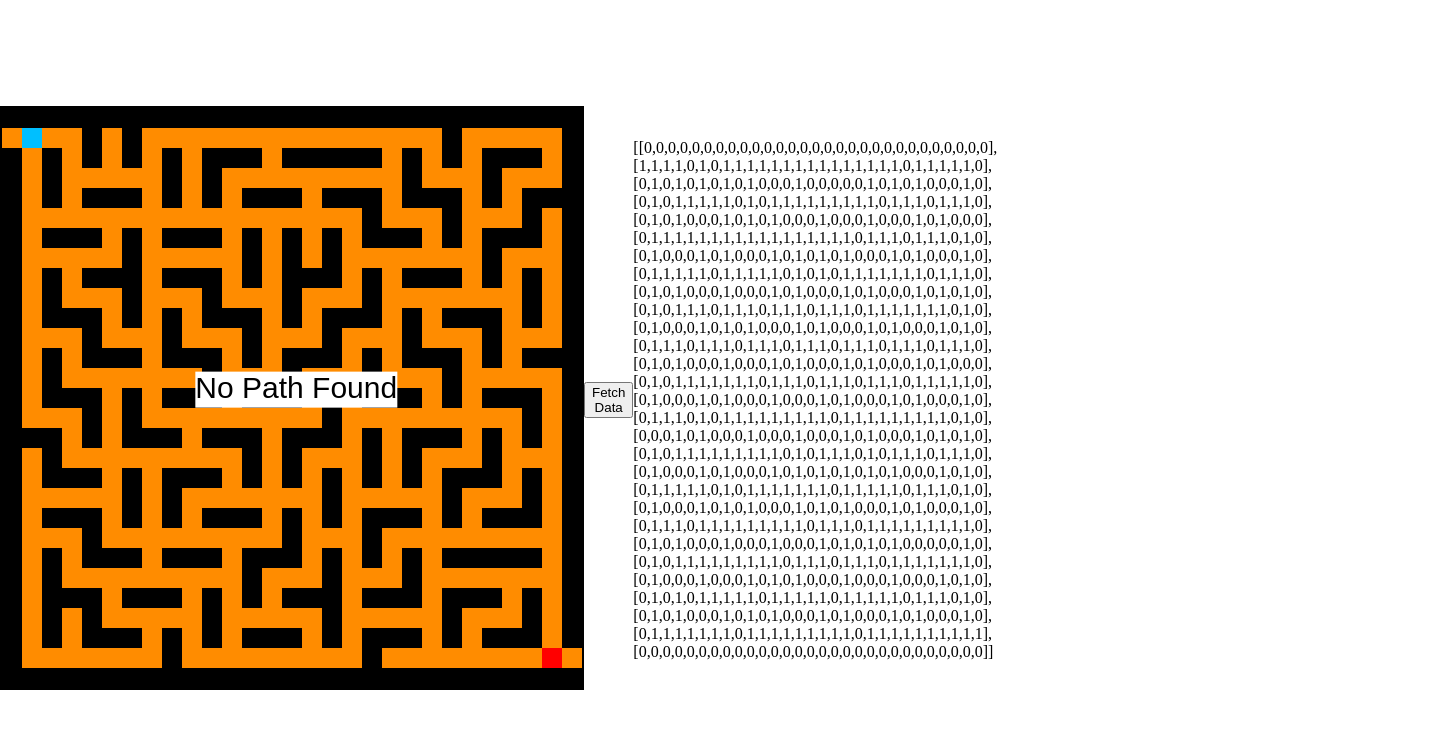
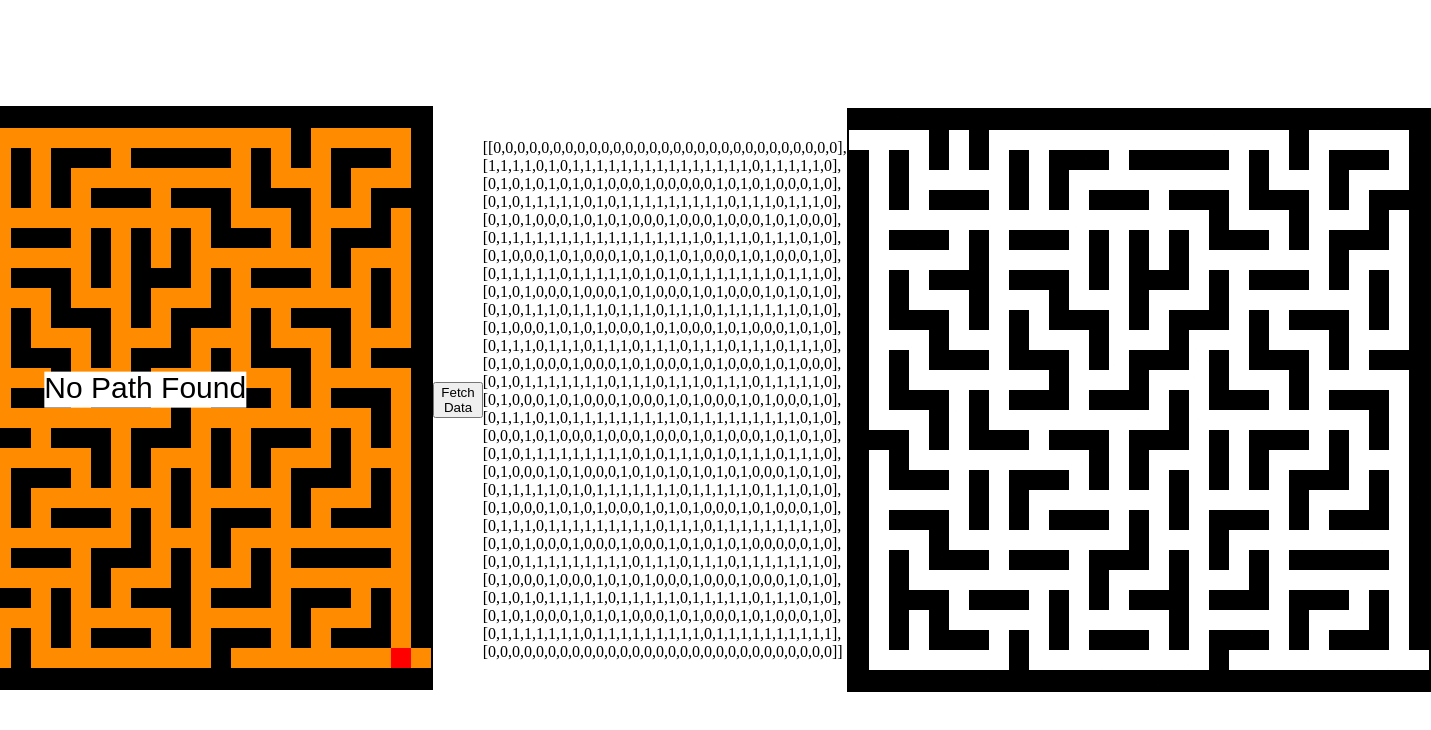
Before and after one commit to ajbrickhouse/AStar_JS, a plain HTML site: page index.html in a window 1280 px wide. Both pictures are taken after a click on the button "Fetch Data". Shown: the whole page, 1431 px wide, since content can reach past the window. Drawn offline with nearby package versions, Linux system fonts and the light colour scheme.

Commit message:
* chore(convertMaze.js): add canvas.willReadFrequently property to improve performance * feat(convertMaze.js): append canvas element to document body * chore(index.html): add console.log statements for debugging purposes

```diff
--- a/convertMaze.js
+++ b/convertMaze.js
@@ -19,6 +19,8 @@ async function convertMaze(imagePath, colCount) {
     console.log("Called: convertMaze(", imagePath, colCount, ")");
     window.sharedData = null;
     const canvas = document.createElement('canvas');
+    canvas.willReadFrequently = true;
+    document.body.appendChild(canvas);
     const ctx = canvas.getContext('2d');
     // ctx.willReadFrequently(true);
     const img = await loadImage(imagePath);
```
Also changed, not shown: index.html (+6 -0 lines).
